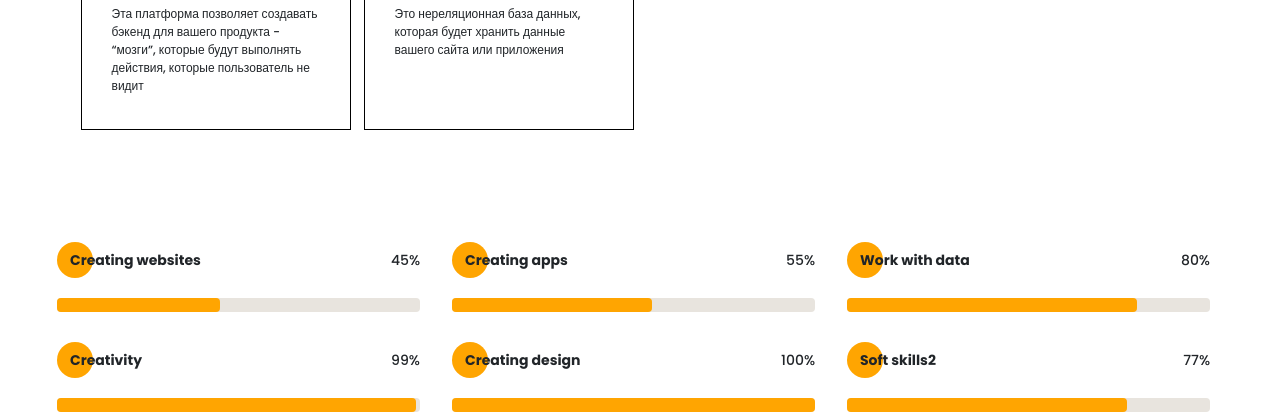
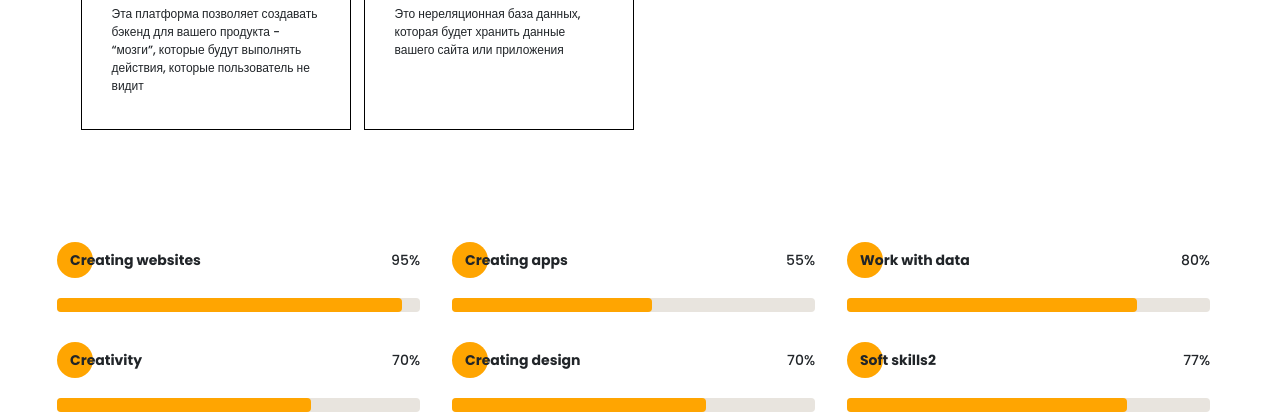
Before and after one commit to lototskyi/portfolio, a website: page src/index.html in a window 1280 px wide. Shown: the part 3251-3671 px from the top of the page. Drawn offline with nearby package versions, Linux system fonts and the light colour scheme; files that its build step writes are made by us from their sources; files whose address does not match are found by name.

Commit message:
added auto skill raiting

```diff
--- a/src/index.html
+++ b/src/index.html
@@ -307,10 +307,10 @@
                 <div class="skills__tech-perc-item">
                     <div class="skills__tech-perc-item-top">
                         <div class="skills__tech-perc-item-title title_fz14">Creating websites</div>
-                        <div class="skills__tech-perc-item-perc">45%</div>
+                        <div class="skills__tech-perc-item-perc">95%</div>
                     </div>
                     <div class="skills__tech-perc-item-line">
-                        <div class="skills__tech-perc-item-progress" style="width: 45%"></div>
+                        <div class="skills__tech-perc-item-progress"></div>
                     </div>
                 </div>
                 <div class="skills__tech-perc-item">
@@ -319,7 +319,7 @@
                         <div class="skills__tech-perc-item-perc">55%</div>
                     </div>
                     <div class="skills__tech-perc-item-line">
-                        <div class="skills__tech-perc-item-progress" style="width: 55%"></div>
+                        <div class="skills__tech-perc-item-progress"></div>
                     </div>
                 </div>
                 <div class="skills__tech-perc-item">
@@ -328,25 +328,25 @@
                         <div class="skills__tech-perc-item-perc">80%</div>
                     </div>
                     <div class="skills__tech-perc-item-line">
-                        <div class="skills__tech-perc-item-progress" style="width: 80%"></div>
+                        <div class="skills__tech-perc-item-progress"></div>
                     </div>
                 </div>
                 <div class="skills__tech-perc-item">
                     <div class="skills__tech-perc-item-top">
                         <div class="skills__tech-perc-item-title title_fz14">Creativity</div>
-                        <div class="skills__tech-perc-item-perc">99%</div>
+                        <div class="skills__tech-perc-item-perc">70%</div>
                     </div>
                     <div class="skills__tech-perc-item-line">
-                        <div class="skills__tech-perc-item-progress" style="width: 99%"></div>
+                        <div class="skills__tech-perc-item-progress"></div>
                     </div>
                 </div>
                 <div class="skills__tech-perc-item">
                     <div class="skills__tech-perc-item-top">
                         <div class="skills__tech-perc-item-title title_fz14">Creating design</div>
-                        <div class="skills__tech-perc-item-perc">100%</div>
+                        <div class="skills__tech-perc-item-perc">70%</div>
                     </div>
                     <div class="skills__tech-perc-item-line">
-                        <div class="skills__tech-perc-item-progress" style="width: 100%"></div>
+                        <div class="skills__tech-perc-item-progress"></div>
                     </div>
                 </div>
                 <div class="skills__tech-perc-item">
@@ -355,7 +355,7 @@
                         <div class="skills__tech-perc-item-perc">77%</div>
                     </div>
                     <div class="skills__tech-perc-item-line">
-                        <div class="skills__tech-perc-item-progress" style="width: 77%"></div>
+                        <div class="skills__tech-perc-item-progress"></div>
                     </div>
                 </div>
             </div>
--- a/src/js/script.js
+++ b/src/js/script.js
@@ -9,3 +9,20 @@ hamburger.addEventListener('click', () => {
 close.addEventListener('click', () => {
     menu.classList.remove('active');
 });
+
+//skills raiting
+const percents = document.querySelectorAll('.skills__tech-perc-item-perc'),
+      lines = document.querySelectorAll('.skills__tech-perc-item-progress');
+
+percents.forEach((item, i) => {
+    const regex = /-?\d+/;
+    const perc = +item.innerHTML.match(regex);
+    console.log(perc);
+    if (0 <= perc && perc <= 100) {
+        lines[i].style.width = `${perc}%`;
+    } else if(perc > 100) {
+        lines[i].style.width = `100%`;
+    } else {
+        lines[i].style.width = `0%`;
+    }
+});
```
